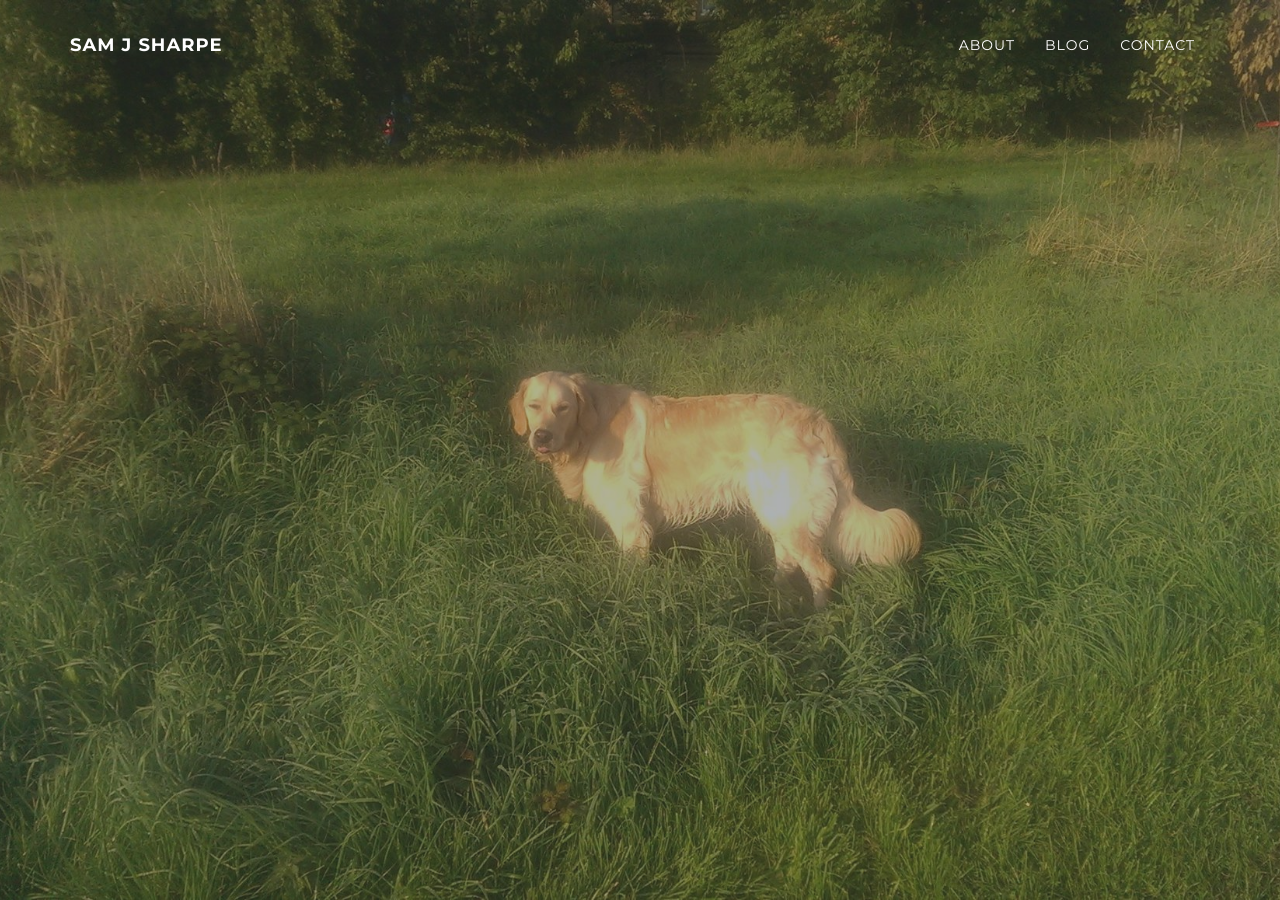
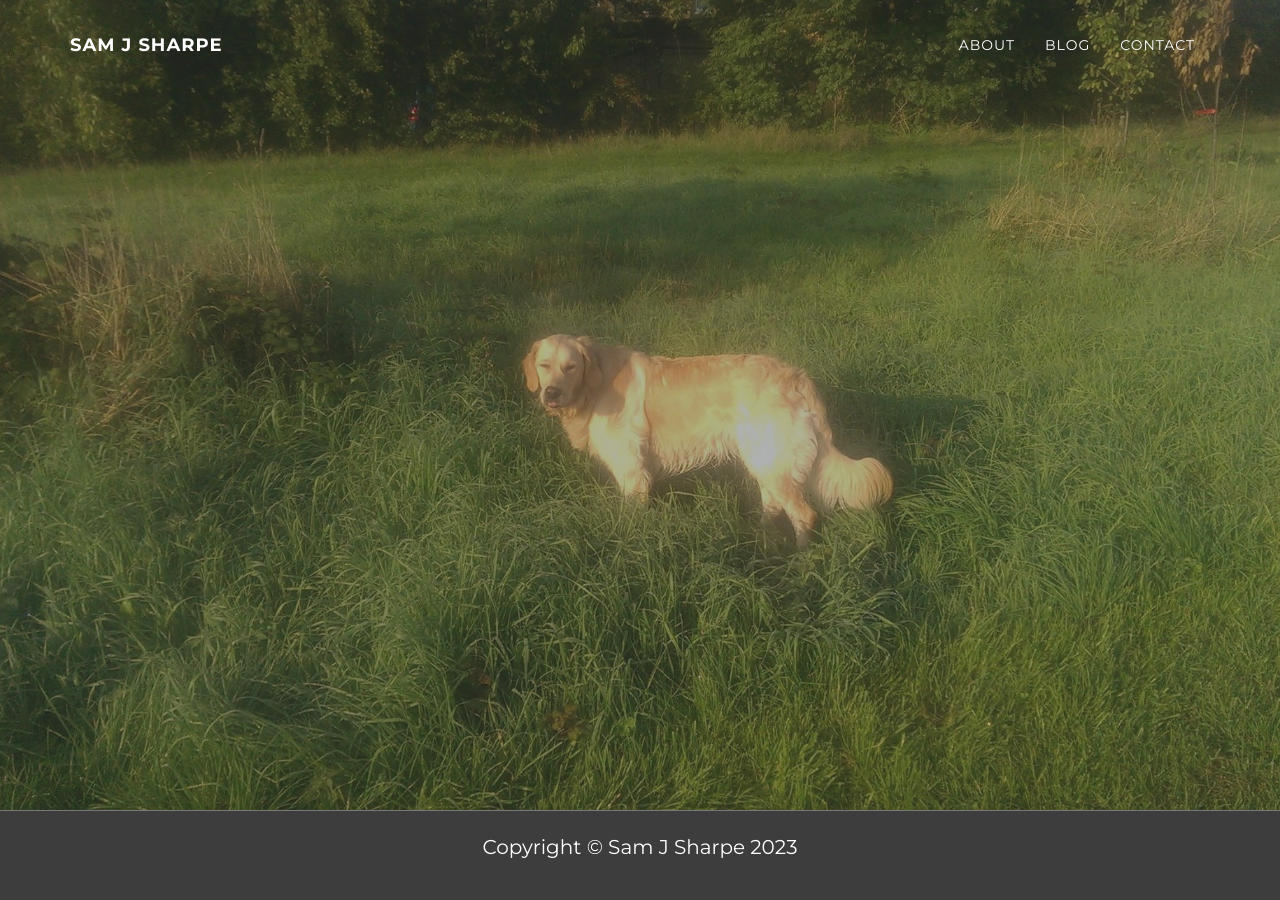
Before and after one commit to samjsharpe/samjsharpe.github.com, a Jekyll site: the page built from index.html, in a window 1280 px wide and 900 px high. Built offline with Jekyll 4.4.1, drawn with Linux system fonts in a browser that asks for light colours; nearby versions of some CDN libraries.

Commit message:
Update style for intro

```diff
--- a/_includes/css/grayscale.css
+++ b/_includes/css/grayscale.css
@@ -170,7 +170,7 @@ a:focus {
 
 @media(min-width:767px) {
     .intro {
-        height: 100%;
+        height: 90%;
         padding: 0;
     }
 
```
